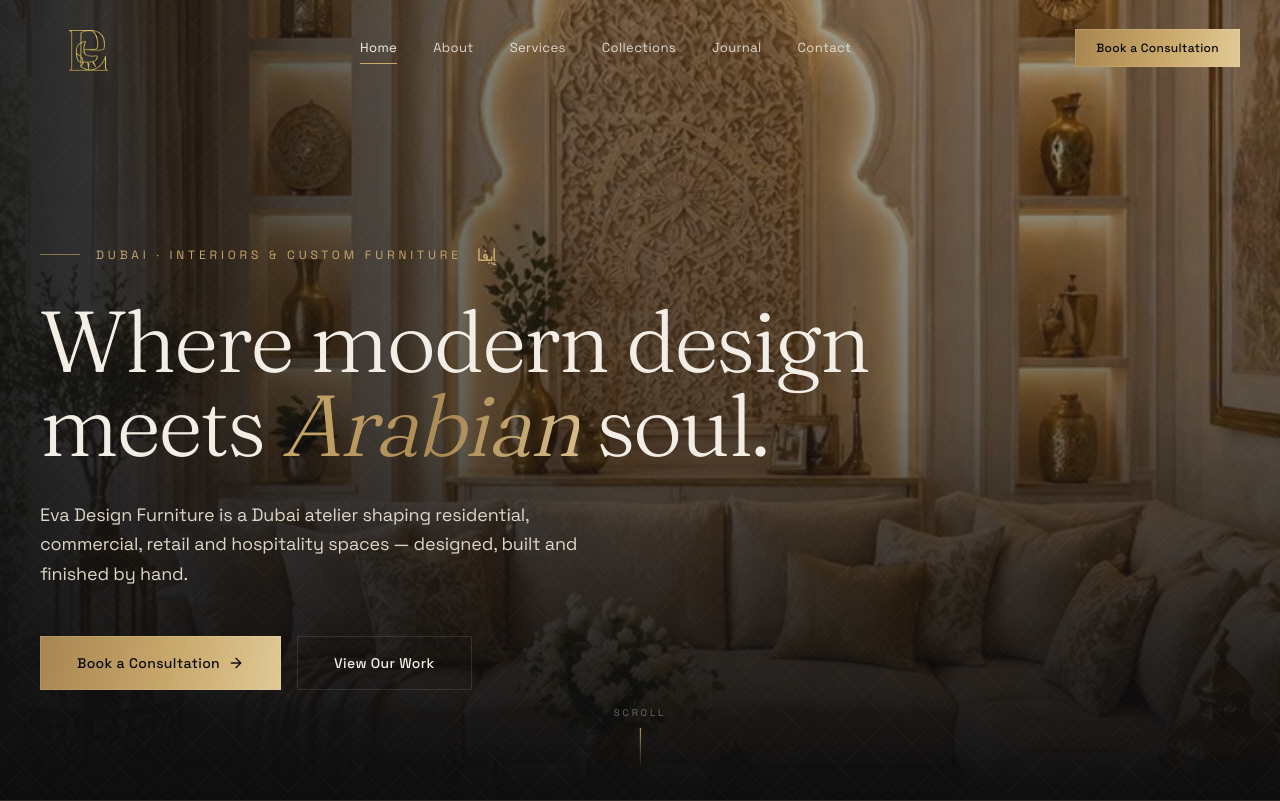
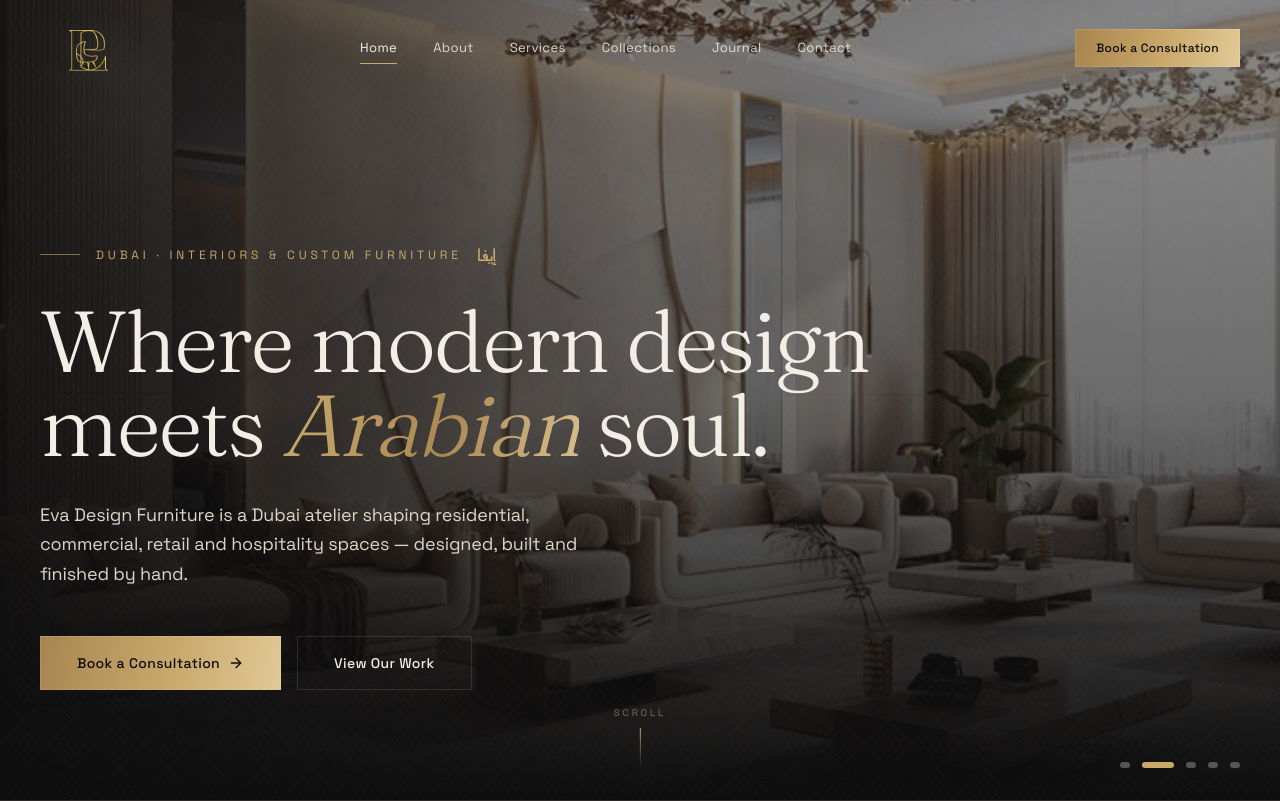
Before and after one commit to Mazharrony/evafurniture, a Next.js app: page / in a window 1280 px wide. Shown: the top 801 px of the page. Built offline with nearby package versions, Linux system fonts and the light colour scheme.

Commit message:
Add auto-advancing image slider with dot navigation to hero

```diff
--- a/components/sections/Hero.tsx
+++ b/components/sections/Hero.tsx
@@ -1,12 +1,37 @@
 "use client";
 
 import Image from "next/image";
-import { motion, useScroll, useTransform } from "framer-motion";
-import { useRef } from "react";
+import { AnimatePresence, motion, useScroll, useTransform } from "framer-motion";
+import { useCallback, useEffect, useRef, useState } from "react";
 import { ArrowRight } from "lucide-react";
 import { ButtonLink } from "@/components/ui/Button";
 import { Container } from "@/components/ui/Container";
 import { MashrabiyaPattern } from "@/components/ui/Motifs";
+
+const slides = [
+  {
+    src: "/image/arab/moroccan-living-room.jpg",
+    alt: "A luxurious Arabian majlis with gold detailing and arched alcoves",
+  },
+  {
+    src: "/image/arab/modern-majlis.jpg",
+    alt: "A modern majlis with low seating and warm natural tones",
+  },
+  {
+    src: "/image/arab/boho-majlis.jpg",
+    alt: "A boho-styled majlis layered with textiles and woven detail",
+  },
+  {
+    src: "/image/arab/traditional-majlis.jpg",
+    alt: "A traditional majlis with hand-carved geometric wall panels",
+  },
+  {
+    src: "/image/arab/arabic-majlis.jpg",
+    alt: "An opulent Arabic majlis with rich cushions and patterned rugs",
+  },
+];
+
+const SLIDE_DURATION = 6000;
 
 export function Hero() {
   const ref = useRef<HTMLElement>(null);
@@ -17,20 +42,44 @@ export function Hero() {
   const y = useTransform(scrollYProgress, [0, 1], ["0%", "22%"]);
   const opacity = useTransform(scrollYProgress, [0, 0.85], [1, 0]);
 
+  const [active, setActive] = useState(0);
+
+  const goTo = useCallback((index: number) => {
+    setActive((index + slides.length) % slides.length);
+  }, []);
+
+  useEffect(() => {
+    const id = window.setInterval(() => {
+      setActive((prev) => (prev + 1) % slides.length);
+    }, SLIDE_DURATION);
+    return () => window.clearInterval(id);
+  }, [active]);
+
   return (
     <section
       ref={ref}
       className="grain relative flex min-h-[100svh] items-center overflow-hidden bg-onyx"
     >
       <motion.div style={{ y }} className="absolute inset-0">
-        <Image
-          src="/image/arab/moroccan-living-room.jpg"
-          alt="A luxurious Arabian majlis with gold detailing and arched alcoves"
-          fill
-          priority
-          sizes="100vw"
-          className="object-cover"
-        />
+        <AnimatePresence>
+          <motion.div
+            key={active}
+            initial={{ opacity: 0, scale: 1.06 }}
+            animate={{ opacity: 1, scale: 1 }}
+            exit={{ opacity: 0 }}
+            transition={{ opacity: { duration: 1.2, ease: "easeInOut" }, scale: { duration: 6, ease: "linear" } }}
+            className="absolute inset-0"
+          >
+            <Image
+              src={slides[active].src}
+              alt={slides[active].alt}
+              fill
+              priority={active === 0}
+              sizes="100vw"
+              className="object-cover"
+            />
+          </motion.div>
+        </AnimatePresence>
         <div className="absolute inset-0 bg-gradient-to-t from-onyx via-onyx/55 to-onyx/40" />
         <div className="absolute inset-0 bg-gradient-to-r from-onyx/80 via-transparent to-transparent" />
       </motion.div>
@@ -82,12 +131,28 @@ export function Hero() {
             <ButtonLink href="/contact" size="lg" variant="gold">
               Book a Consultation <ArrowRight size={16} />
             </ButtonLink>
-            <ButtonLink href="/portfolio" size="lg" variant="outline">
+            <ButtonLink href="/services" size="lg" variant="outline">
               View Our Work
             </ButtonLink>
           </motion.div>
         </Container>
       </motion.div>
+
+      {/* Slide indicators */}
+      <div className="absolute bottom-8 left-1/2 z-10 flex -translate-x-1/2 items-center gap-3 md:left-auto md:right-10 md:translate-x-0">
+        {slides.map((slide, i) => (
+          <button
+            key={slide.src}
+            type="button"
+            onClick={() => goTo(i)}
+            aria-label={`Show slide ${i + 1}`}
+            aria-current={i === active}
+            className={`h-1.5 rounded-full transition-all duration-500 ${
+              i === active ? "w-8 bg-gold" : "w-2.5 bg-bone/30 hover:bg-bone/60"
+            }`}
+          />
+        ))}
+      </div>
 
       <div className="absolute bottom-8 left-1/2 hidden -translate-x-1/2 flex-col items-center gap-2 md:flex">
         <span className="text-[0.6rem] uppercase tracking-[0.3em] text-bone/40">
```
